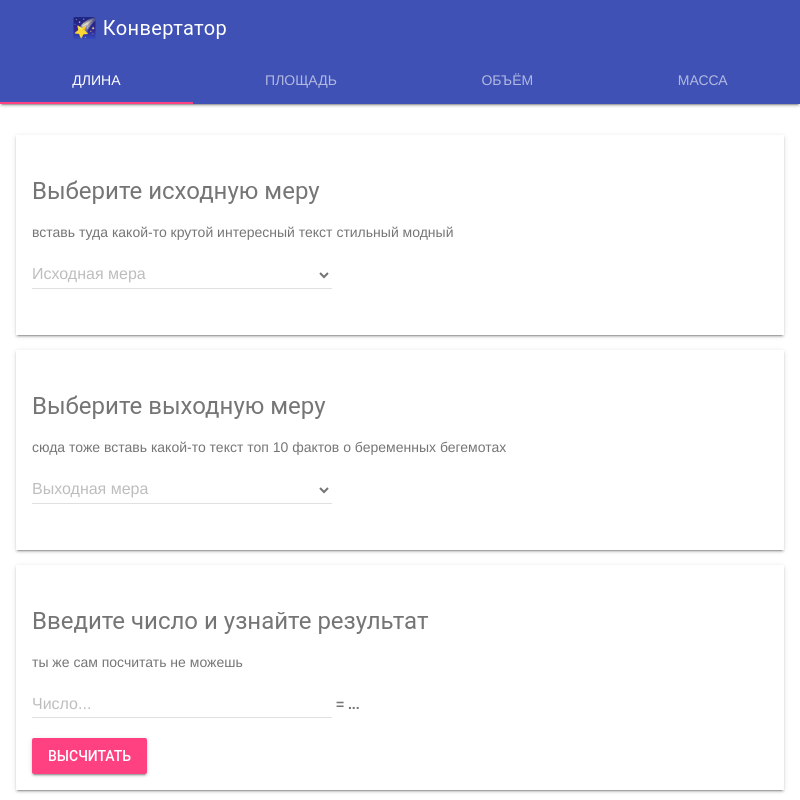
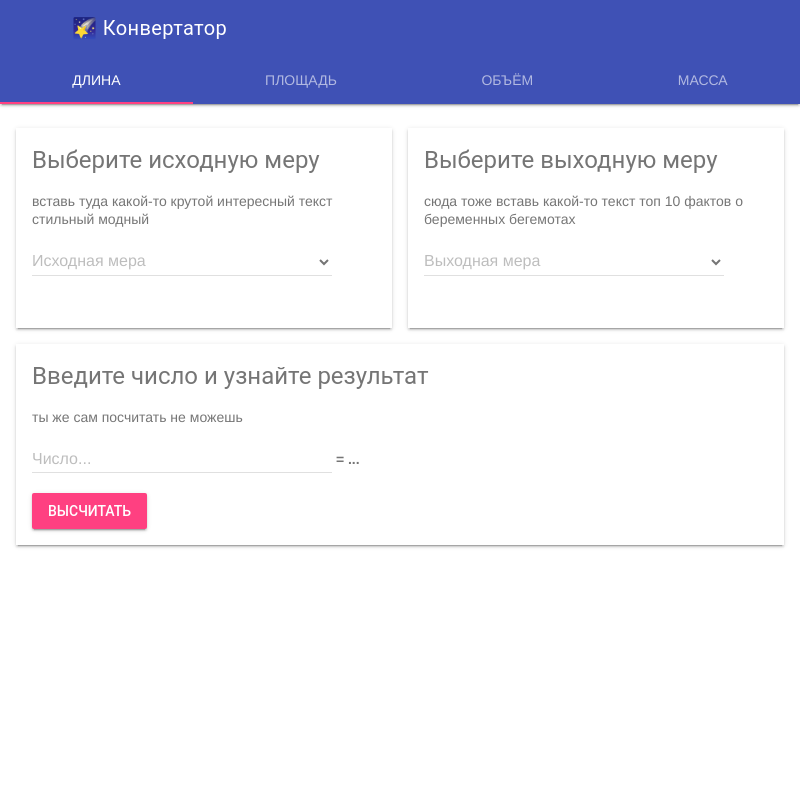
Before and after one commit to akorutant/electronConverter, an Electron app: page src/index.html in a window 800 px wide. Drawn offline with Linux system fonts and the light colour scheme.

Commit message:
edited style

```diff
--- a/src/index.html
+++ b/src/index.html
@@ -20,7 +20,7 @@
     <div class="mdl-layout mdl-js-layout mdl-layout--fixed-header
     mdl-layout--fixed-tabs">
         <header class="mdl-layout__header">
-            <div class="mdl-layout__header-row" >
+            <div class="mdl-layout__header-row">
                 <span class="mdl-layout-title">🌠 Конвертатор</span>
             </div>
             <div class="mdl-layout__tab-bar mdl-js-ripple-effect">
@@ -30,16 +30,19 @@
                 <a href="#fixed-tab-4" class="mdl-layout__tab">Масса</a>
             </div>
         </header>
-        <div class="mdl-layout__drawer" >
+        <div class="mdl-layout__drawer">
             <nav class="mdl-navigation">
                 <a class="mdl-navigation__link" href="#">🌠 Конвертатор</a>
                 <a class="mdl-navigation__link" href="#" id="valuelink" url="https://clck.ru/33dFmP">История величин</a>
-                <a class="mdl-navigation__link" href="#" id="devlink" url="https://akoru.works">О авторе</a>
+                <a class="mdl-navigation__link" href="#" id="devlink" url="https://akoru.works">О
+                    авторе</a>
             </nav>
         </div>
         <main class="mdl-layout__content" style="padding: 16px">
 
-            <section class="section--center mdl-grid mdl-grid--no-spacing mdl-shadow--2dp">
+            <div class="mdl-grid from-to-sections">
+                <section
+                    class="section--center mdl-cell mdl-cell--4-col-tablet mdl-cell--6-col mdl-grid mdl-grid--no-spacing mdl-shadow--2dp">
                     <div class="mdl-card mdl-cell mdl-cell--12-col">
                         <div class="mdl-card__supporting-text">
                             <h4>Выберите исходную меру</h4>
@@ -53,7 +56,8 @@
                     </div>
                 </section>
 
-            <section class="section--center mdl-grid mdl-grid--no-spacing mdl-shadow--2dp">
+                <section
+                    class="section--center mdl-cell mdl-cell--4-col-tablet mdl-cell--6-col mdl-grid mdl-grid--no-spacing mdl-shadow--2dp">
                     <div class="mdl-card mdl-cell mdl-cell--12-col">
                         <div class="mdl-card__supporting-text">
                             <h4>Выберите выходную меру</h4>
@@ -66,6 +70,7 @@
                         </div>
                     </div>
                 </section>
+            </div>
 
             <section class="section--center mdl-grid mdl-grid--no-spacing mdl-shadow--2dp">
                 <div class="mdl-card mdl-cell mdl-cell--12-col">
@@ -92,4 +97,5 @@
         </main>
     </div>
 </body>
+
 </html>
--- a/src/style.css
+++ b/src/style.css
@@ -10,8 +10,9 @@ select {
     display: none;
 } */
 
-.mdl-layout__content>section {
-    margin: 15px 0;
+.from-to-sections {
+    margin: 0 -8px 8px;
+    padding: 0;
 }
 
 .result-text:first {
@@ -21,3 +22,7 @@ select {
 .result-text {
     font-weight: 600;
 }
+
+h4 {
+    margin: 0 0 16px;
+}
```
Also changed, not shown: src/fff.html (deleted, +0 -12 lines). Lines whose indentation alone changed are shown as unchanged.
